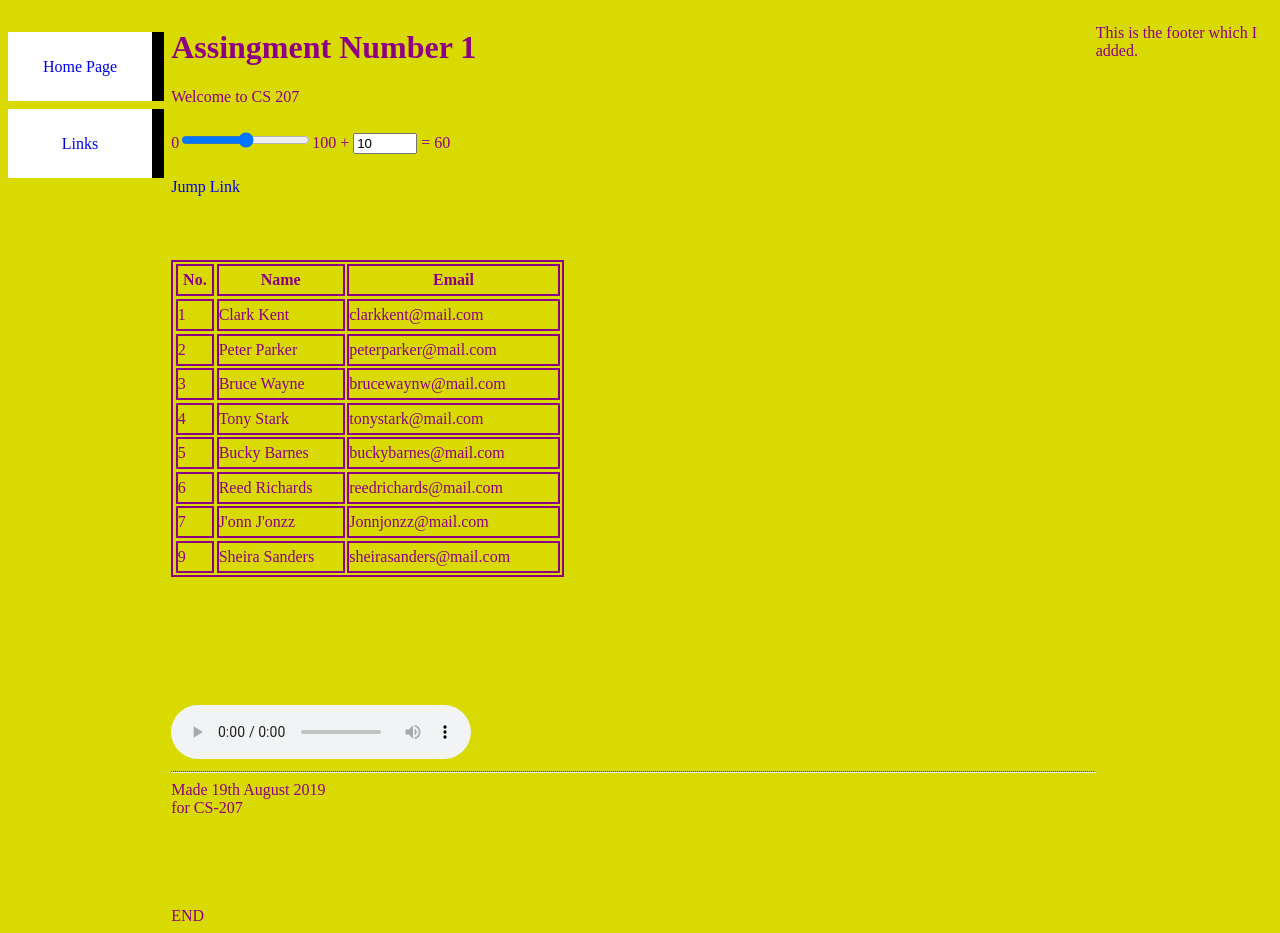
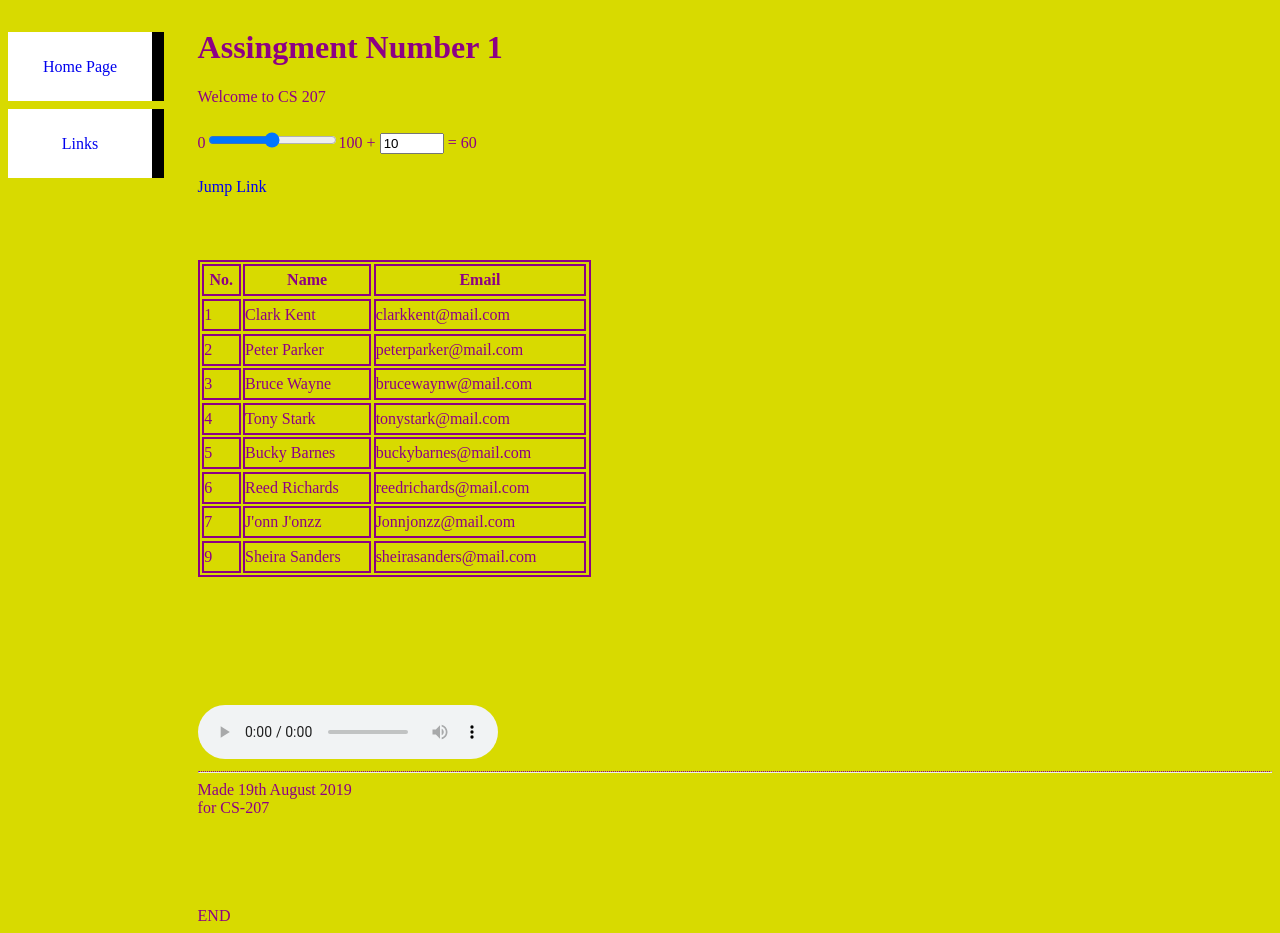
Before and after one commit to SGR2807/ADP-Assingment1, a plain HTML site: page index.html in a window 1280 px wide. Drawn offline with Linux system fonts and the light colour scheme.

Commit message:
removed a footer from index.html

```diff
--- a/index.html
+++ b/index.html
@@ -102,9 +102,6 @@
             END
         </di>
     </div>
-    <footer>
-        <p>This is the footer which I added.</p>
-    </footer>
 </body>
 
 </html>
```
